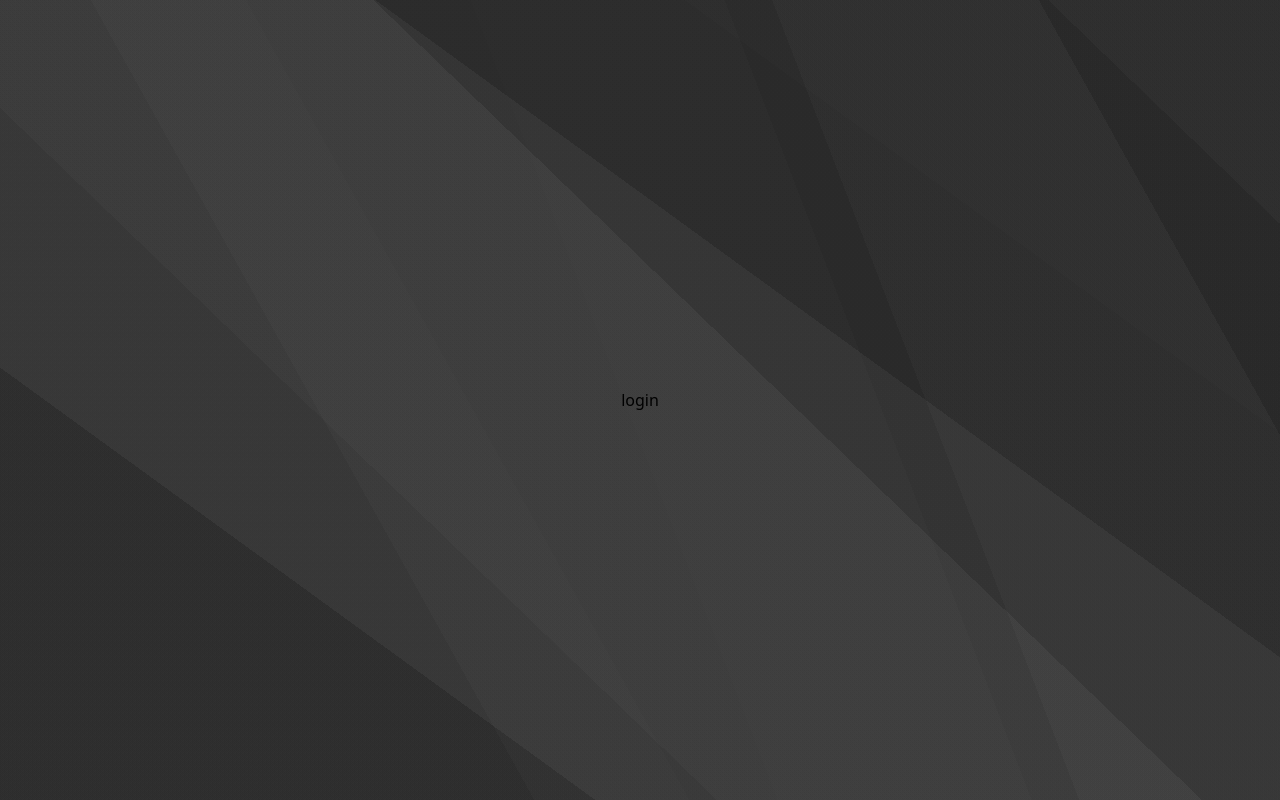
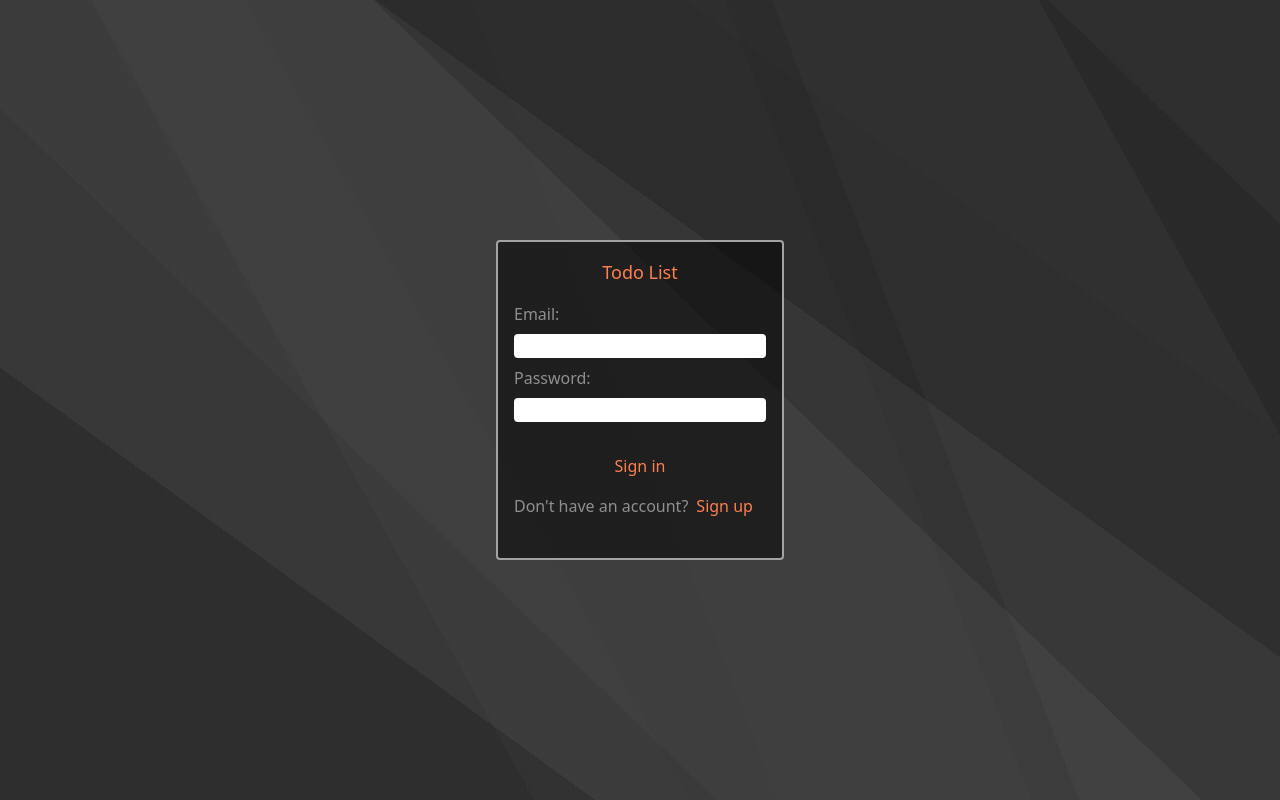
Before and after one commit to Zlus95/todo_v2, a React (Create React App) app in the folder frontend/: page /login in a window 1280 px wide. Built offline with nearby package versions, Linux system fonts and the light colour scheme.

Commit message:
login form

```diff
--- a/frontend/src/Auth/Auth.js
+++ b/frontend/src/Auth/Auth.js
@@ -1,7 +1,30 @@
 import React from "react";
 
 const Auth = () => (
-  <div className="flex justify-center items-center h-full">login</div>
+  <div className="flex justify-center items-center h-full">
+    <div className="h-80 w-72 bg-black/50 border-2 border-neutral-400 rounded">
+      <div className="text-primary flex justify-center pt-4 text-lg">
+        Todo List
+      </div>
+      <div className="flex flex-col gap-2 p-4">
+        <label htmlFor="email" className="text-white/50">
+          Email:
+        </label>
+        <input />
+        <label htmlFor="password" className="text-white/50">
+          Password:
+        </label>
+        <input />
+      </div>
+      <div className="flex justify-center pt-4">
+        <button className="text-primary">Sign in</button>
+      </div>
+      <div className="p-4 flex gap-2">
+        <p className="text-white/50">Don't have an account?</p>
+        <p className="text-primary">Sign up</p>
+      </div>
+    </div>
+  </div>
 );
 
 export default Auth;
--- a/frontend/src/index.css
+++ b/frontend/src/index.css
@@ -6,4 +6,8 @@
 .UIMainBackground {
     @apply h-screen w-full;
     background-image: linear-gradient(216deg, rgba(77, 77, 77, 0.05) 0%, rgba(77, 77, 77, 0.05) 25%, rgba(42, 42, 42, 0.05) 25%, rgba(42, 42, 42, 0.05) 38%, rgba(223, 223, 223, 0.05) 38%, rgba(223, 223, 223, 0.05) 75%, rgba(36, 36, 36, 0.05) 75%, rgba(36, 36, 36, 0.05) 100%), linear-gradient(44deg, rgba(128, 128, 128, 0.05) 0%, rgba(128, 128, 128, 0.05) 34%, rgba(212, 212, 212, 0.05) 34%, rgba(212, 212, 212, 0.05) 57%, rgba(25, 25, 25, 0.05) 57%, rgba(25, 25, 25, 0.05) 89%, rgba(135, 135, 135, 0.05) 89%, rgba(135, 135, 135, 0.05) 100%), linear-gradient(241deg, rgba(55, 55, 55, 0.05) 0%, rgba(55, 55, 55, 0.05) 14%, rgba(209, 209, 209, 0.05) 14%, rgba(209, 209, 209, 0.05) 60%, rgba(245, 245, 245, 0.05) 60%, rgba(245, 245, 245, 0.05) 69%, rgba(164, 164, 164, 0.05) 69%, rgba(164, 164, 164, 0.05) 100%), linear-gradient(249deg, rgba(248, 248, 248, 0.05) 0%, rgba(248, 248, 248, 0.05) 32%, rgba(148, 148, 148, 0.05) 32%, rgba(148, 148, 148, 0.05) 35%, rgba(202, 202, 202, 0.05) 35%, rgba(202, 202, 202, 0.05) 51%, rgba(181, 181, 181, 0.05) 51%, rgba(181, 181, 181, 0.05) 100%), linear-gradient(92deg, hsl(214, 0%, 11%), hsl(214, 0%, 11%));
+
+    input {
+        @apply rounded;
+    }
 }
```
